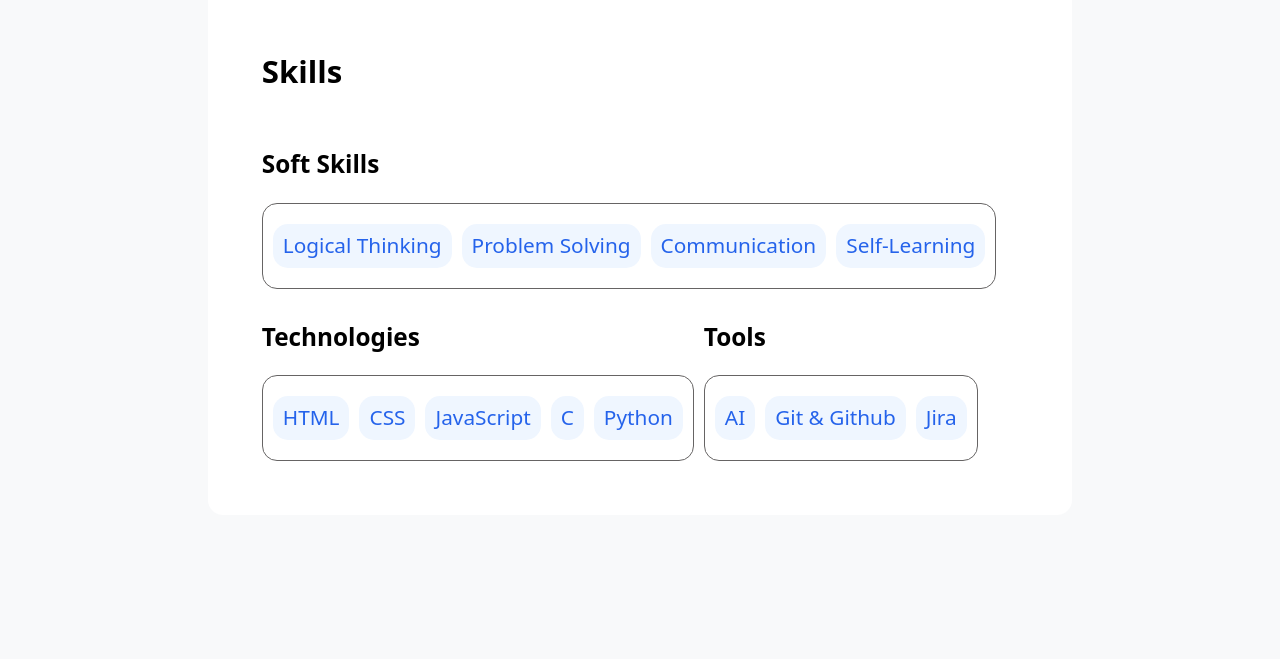
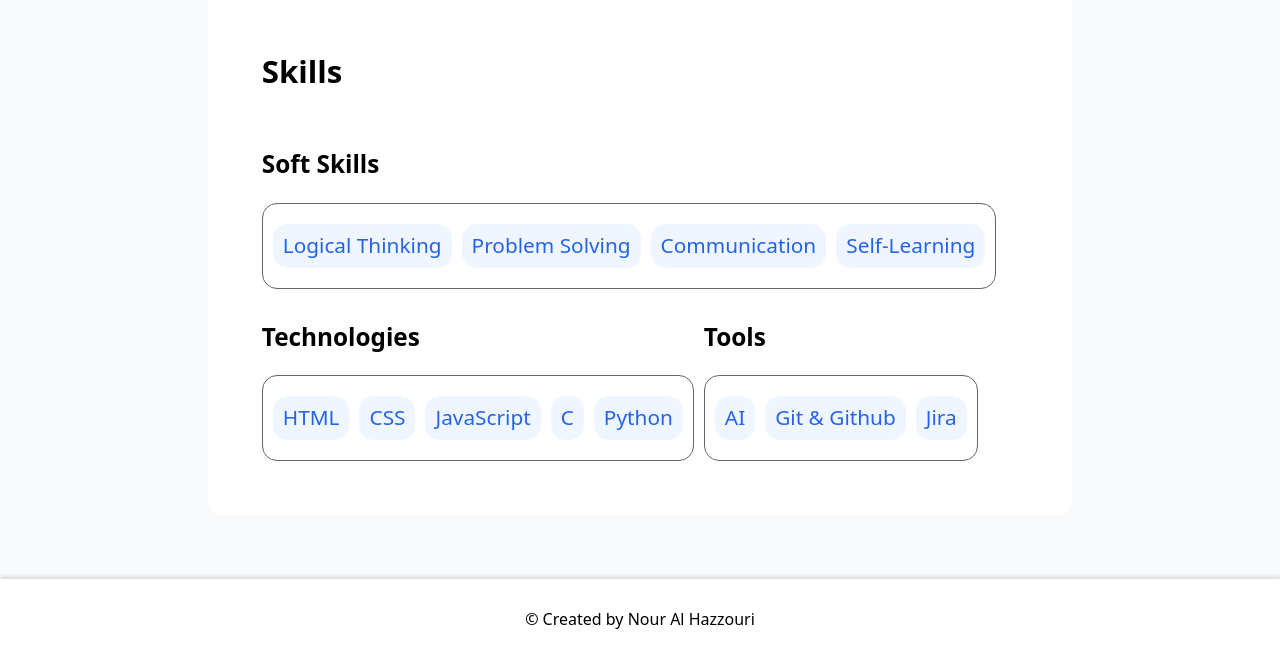
Before and after one commit to Nour-Al-Hazzouri/my-portfolio, a website: page index.html in a window 1280 px wide. Shown: the part 1265-1924 px from the top of the page. Before the commit the page ends 1844 px from the top, so only its background shows below. Drawn offline with nearby package versions, Linux system fonts and the light colour scheme.

Commit message:
Initial Commit and Complete Footer

```diff
--- a/index.html
+++ b/index.html
@@ -63,6 +63,8 @@
             </div>
         </section>
     </main>
-
+    <footer>
+        &copy; Created by Nour Al Hazzouri
+    </footer>
 </body>
 </html>
--- a/styles.css
+++ b/styles.css
@@ -117,3 +117,11 @@ header h1 a {
     padding: 10px;
     border-radius: var(--card-radius);
 }
+footer {
+    display: flex;
+    justify-content: center;
+    align-items: center;
+    height: 5rem;
+    background-color: var(--white-background);
+    box-shadow: 0 -3px 3px rgba(0, 0, 0, 0.1);
+}
```
